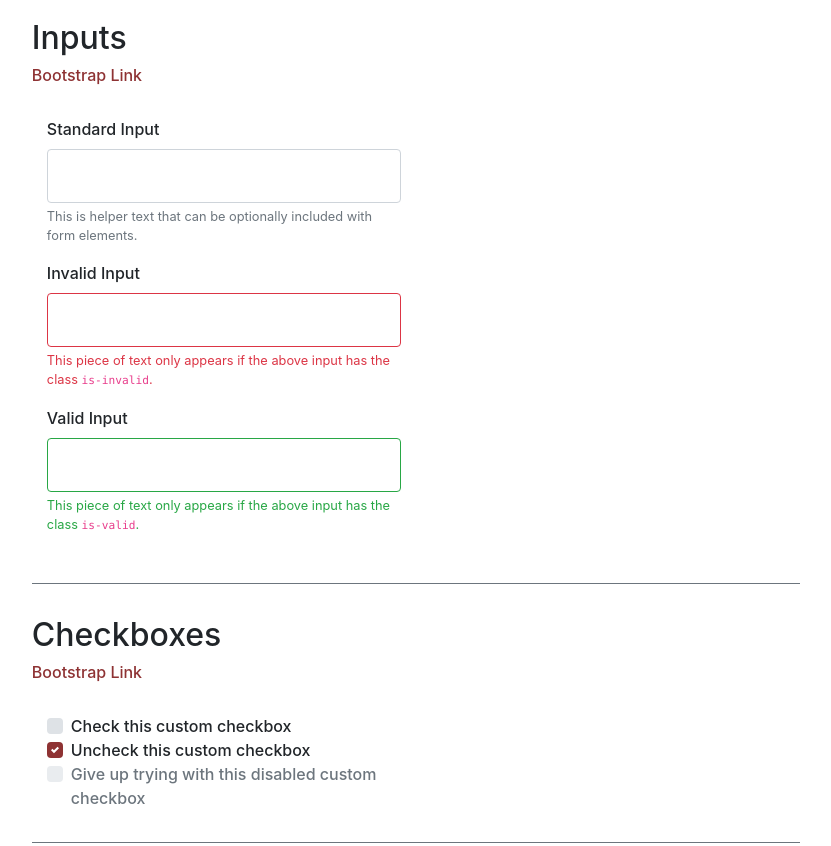
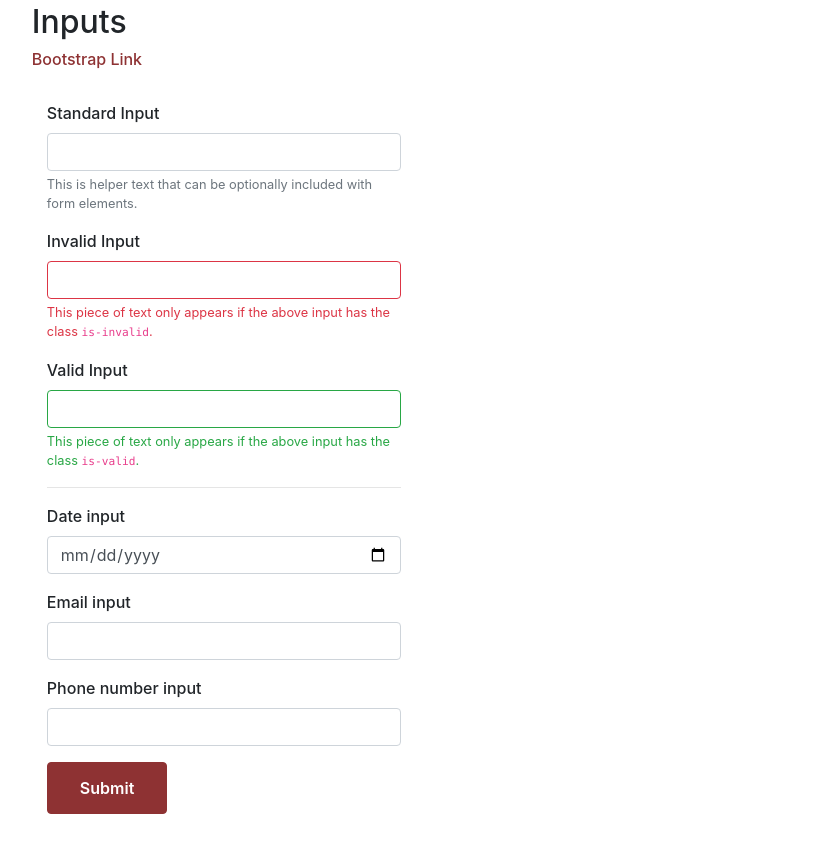
Before and after one commit to josephshambrook/RMS-forms, a website: page index.html in a window 1280 px wide. Shown: the part 1296-2142 px from the top of the page, without its empty margins (372-1203 px from the left). Drawn offline with Linux system fonts and the light colour scheme.

Commit message:
Fix for input heights; add form element types

```diff
--- a/index.html
+++ b/index.html
@@ -47,8 +47,6 @@
 
         <p>Every component here is compatible with Bootstrap's customisation capabilities, such as sizing and colours. This styleguide does not go through all of the possible examples, as Bootstrap details them way better. To see them all, <a href="http://getbootstrap.com/docs/4.1">view Bootstrap's full documentation</a>, or click the Bootstrap link below each component's title.</p>
 
-
-
         <p>Note: Some of the examples are inside containers with a fixed width, to prevent them from spanning unusually wide.</p>
       </div>
 
@@ -59,6 +57,7 @@
         </h6>
 
         <div class="section-example">
+          <div>
             <button type="button" class="btn btn-primary">Primary</button>
             <button type="button" class="btn btn-secondary">Secondary</button>
             <button type="button" class="btn btn-success">Success</button>
@@ -67,8 +66,8 @@
             <button type="button" class="btn btn-info">Info</button>
             <button type="button" class="btn btn-light">Light</button>
             <button type="button" class="btn btn-dark">Dark</button>
-
             <button type="button" class="btn btn-link">Link</button>
+          </div>
         </div>
       </div>
 
@@ -116,25 +115,50 @@
                     <label for="exampleInput1">
                       Standard Input
                     </label>
-                    <input type="text" class="form-control" />
+                    <input type="text" class="form-control" id="exampleInput1" />
                     <small id="emailHelp" class="form-text text-muted">This is helper text that can be optionally included with form elements.</small>
                   </div>
 
                   <div class="form-group">
-                    <label for="exampleInput1">
+                    <label for="exampleInput2">
                       Invalid Input
                     </label>
-                    <input type="text" class="form-control is-invalid" />
+                    <input type="text" class="form-control is-invalid" id="exampleInput2" />
                     <small id="emailHelp" class="invalid-feedback">This piece of text only appears if the above input has the class <code>is-invalid</code>.</small>
                   </div>
 
                   <div class="form-group">
-                    <label for="exampleInput1">
+                    <label for="exampleInput3">
                       Valid Input
                     </label>
-                    <input type="text" class="form-control is-valid" />
+                    <input type="text" class="form-control is-valid" id="exampleInput3" />
                     <small id="emailHelp" class="valid-feedback">This piece of text only appears if the above input has the class <code>is-valid</code>.</small>
                   </div>
+
+                  <hr/>
+
+                  <div class="form-group">
+                    <label for="exampleInputDate">
+                      Date input
+                    </label>
+                    <input type="date" class="form-control" id="exampleInputDate" required />
+                  </div>
+
+                  <div class="form-group">
+                    <label for="exampleInputEmail">
+                      Email input
+                    </label>
+                    <input type="email" class="form-control" id="exampleInputEmail" required />
+                  </div>
+
+                  <div class="form-group">
+                    <label for="exampleInputTel">
+                      Phone number input
+                    </label>
+                    <input type="tel" class="form-control" id="exampleInputTel" required />
+                  </div>
+
+                  <button type="submit" class="btn btn-primary">Submit</button>
 
                 </form>
               </div>
@@ -270,9 +294,7 @@
 
         <p>Each step is a link, meaning they could be clicked to go back or forward to that particular step.</p>
 
-        <p></p>
-
-        <p>For the content inside the each step, we would recommend using icons. We've included Font Awesome in this styleguide as an example of icons that could be used.</p>
+        <p>For the content inside the each step, we would recommend using icons. We've included <a href="https://fontawesome.com/">Font Awesome</a> in this styleguide as an example of icons that could be used.</p>
 
         <div class="section-example">
 
--- a/src/scss/rms.scss
+++ b/src/scss/rms.scss
@@ -28,7 +28,8 @@ $theme-colors: (
  */
 
 .form-control {
-  height: calc(3.25rem + 2px);
+  padding-bottom: 0.4rem;
+  padding-top: 0.4rem;
 }
 
 label {
```
Also changed, not shown: dist/css/rms.css, 1 other file. Lines whose indentation alone changed are shown as unchanged.
